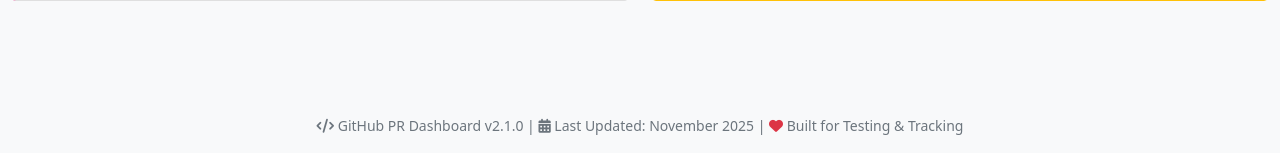
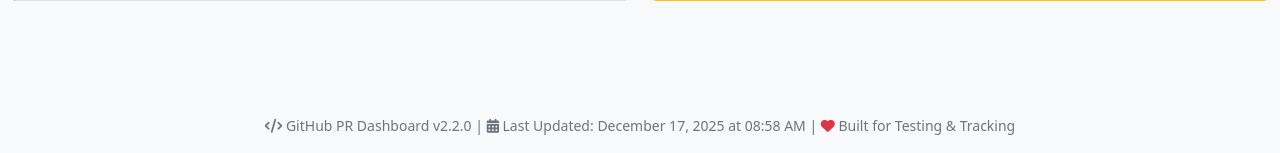
Before and after one commit to rakeshreddyperam/testing, a Flask app: page / in a window 1280 px wide. Shown: the part 1130-1283 px from the top of the page. Run offline with Flask 3, Linux system fonts and the light colour scheme; data comes from the database, SQL or seed files in the repository; data that the repository does not hold is empty; some libraries are stand-ins or nearby versions.

Commit message:
fix: Update footer to show dynamic last updated timestamp
- Replace static 'November 2025' with dynamic timestamp
- Add JavaScript function to update timestamp on page load and data refresh
- Show user-friendly format: 'December 17, 2025 at 2:30 PM'
- Bump version to v2.2.0 to reflect enterprise dropdown feature
- Timestamp updates when dashboard data is refreshed

```diff
--- a/templates/dashboard.html
+++ b/templates/dashboard.html
@@ -2359,11 +2359,37 @@
     <footer class="bg-light text-center py-3 mt-5">
         <div class="container">
             <small class="text-muted">
-                <i class="fas fa-code"></i> GitHub PR Dashboard v2.1.0 |
-                <i class="fas fa-calendar-alt"></i> Last Updated: November 2025 |
+                <i class="fas fa-code"></i> GitHub PR Dashboard v2.2.0 |
+                <i class="fas fa-calendar-alt"></i> Last Updated: <span id="lastUpdated">Loading...</span> |
                 <i class="fas fa-heart text-danger"></i> Built for Testing & Tracking
             </small>
         </div>
     </footer>
+
+    <script>
+        // Update last updated timestamp
+        function updateLastUpdated() {
+            const now = new Date();
+            const options = {
+                year: 'numeric',
+                month: 'long',
+                day: 'numeric',
+                hour: '2-digit',
+                minute: '2-digit',
+                hour12: true
+            };
+            document.getElementById('lastUpdated').textContent = now.toLocaleDateString('en-US', options);
+        }
+
+        // Update on page load
+        document.addEventListener('DOMContentLoaded', updateLastUpdated);
+
+        // Update every time stats are loaded (when data changes)
+        const originalLoadStats = loadStats;
+        loadStats = function() {
+            originalLoadStats();
+            updateLastUpdated();
+        };
+    </script>
 </body>
 </html>
```
